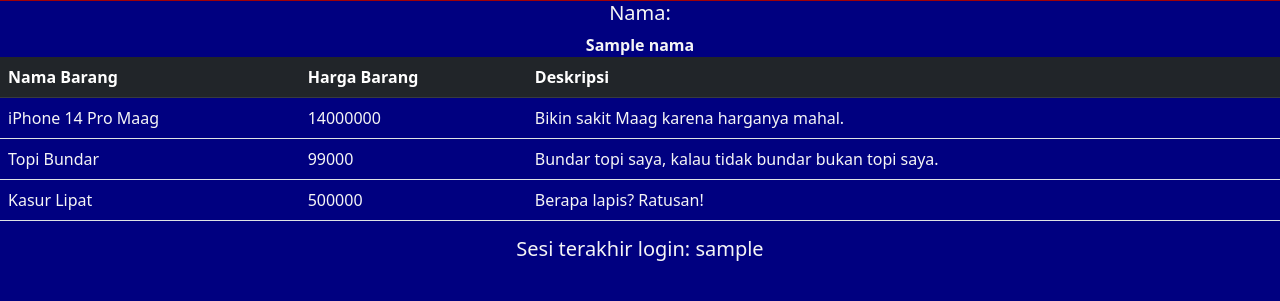
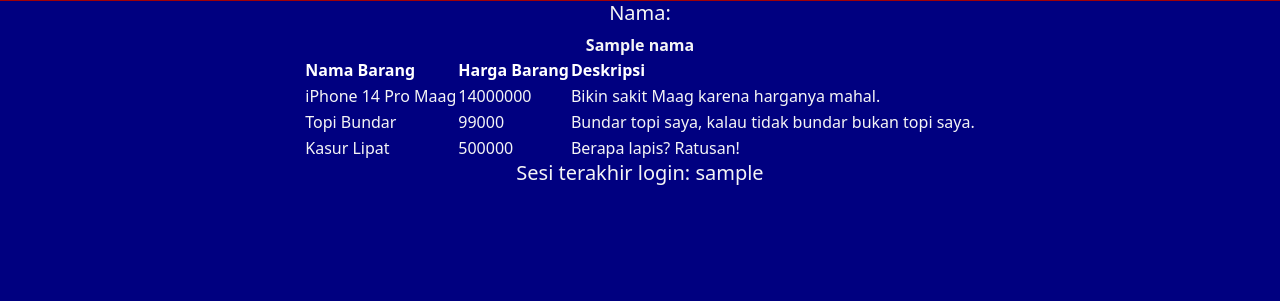
Before and after one commit to profe7/SV5PBP, a Django app: template wishlist/templates/wishlist_ajax.html in a window 1280 px wide. Shown: the part 55-356 px from the top of the page. Run offline with Django 4.2, Linux system fonts and the light colour scheme; data comes from the database, SQL or seed files in the repository; the template is opened without the code that fills it: most values are stand-ins (such as "Sample title", 1, 10 or a date in 2020).

Commit message:
Menyelesaikan LAB 5 REV 2.

```diff
--- a/wishlist/templates/wishlist_ajax.html
+++ b/wishlist/templates/wishlist_ajax.html
@@ -20,7 +20,7 @@
 
 <body>
   <div>
-    <table class="table table-hover">
+    <table>
       <thead class="table-dark">
         <th>Nama Barang</th>
         <th>Harga Barang</th>
```
